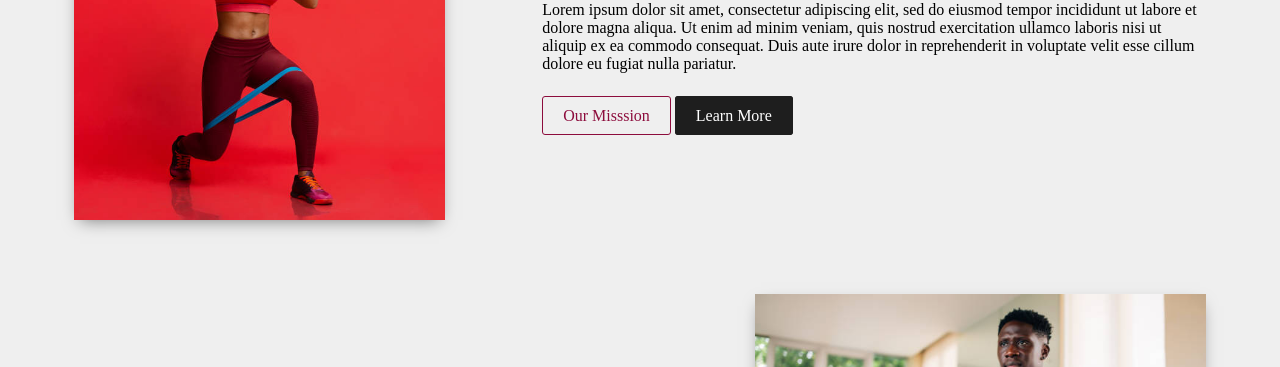
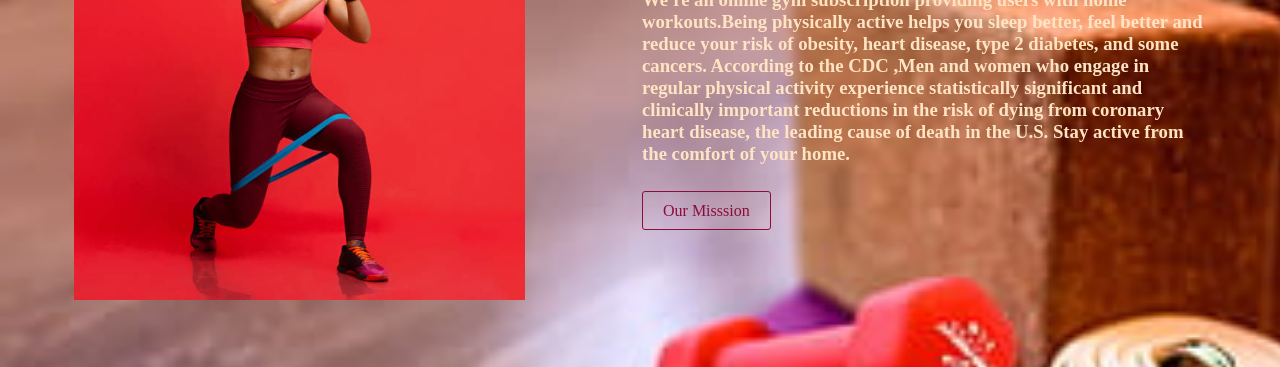
Before and after one commit to shevaughn98/nShape, a website: page front-end/about.html in a window 1280 px wide. Shown: the part 281-648 px from the top of the page. Drawn offline with Linux system fonts and the light colour scheme.

Commit message:
front-end-edited

```diff
--- a/front-end/about.css
+++ b/front-end/about.css
@@ -1,5 +1,12 @@
-       *{
-		background-color: #efefef;
+       body{
+		/* background-color: #efefef; */
+		background-image:url(images/fitness-pic.jpeg);
+		background-repeat: no-repeat;
+		background-size:cover;
+	   }
+
+	   h3{
+		color:bisque;
 	   }
 
 	   .topnav {
@@ -19,11 +26,6 @@
 		background-color: #8c0c3c;
 		color: black;
 	  }
-
-	  #img-1{
-		width:35%;
-	  }
-
 
 		.title{
 		font-size:2em;
@@ -50,8 +52,8 @@
 		.btn2{
 		padding:10px 20px;
 		border-radius:3px;
-		background:#1e1e1e;
-		border:1px solid #1e1e1e;
+		/* background:#1e1e1e; */
+		/* border:1px solid #1e1e1e; */
 		color:#fff;
 		outline:none;
 		transition:0.5s;
@@ -92,7 +94,7 @@
 		height:70%;
 		margin-left:auto;
 		margin-right:auto;
-		box-shadow:0px 6px 16px -6px rgba(1,1,1,0.5);
+		/* box-shadow:0px 6px 16px -6px rgba(1,1,1,0.5); */
 		}
 
 		.section3 table td img{
--- a/front-end/about.html
+++ b/front-end/about.html
@@ -23,10 +23,11 @@
 		  	</td>
 		 	<td>
 		 	<span class="title">About Us</span>
-		<p>Lorem ipsum dolor sit amet, consectetur adipiscing elit, sed do eiusmod tempor incididunt ut labore et dolore magna aliqua. Ut enim ad minim veniam, quis nostrud exercitation ullamco laboris nisi ut aliquip ex ea commodo consequat. Duis aute irure dolor in reprehenderit in voluptate velit esse cillum dolore eu fugiat nulla pariatur.</p>
+		 	<h3> We're an online gym subscription providing users with home workouts.Being physically active helps you sleep better, feel better and reduce your risk of obesity, heart disease, type 2 diabetes, and some cancers. According to the CDC ,Men and women who engage in regular physical activity experience statistically significant and clinically important reductions in the risk of dying from coronary heart disease, the leading cause of death in the U.S. Stay active from the comfort of your home.
+			</h3>
 		 	<br>
 		  	<a href="#OurMission" class="btn1">Our Misssion</a>
-		<a href="" class="btn2">Learn More</a>
+		  	<!-- <a href="" class="btn2">Learn More</a> -->
 		   	</td>
 			</tr>
 		</table>
@@ -37,7 +38,7 @@
 		  <tr>
 		    <td>
 		    <span class="title">Our Mission</span>
-		<p>Lorem ipsum dolor sit amet, consectetur adipiscing elit, sed do eiusmod tempor incididunt ut labore et dolore magna aliqua. Ut enim ad minim veniam, quis nostrud exercitation ullamco laboris nisi ut aliquip ex ea commodo consequat. Duis aute irure dolor in reprehenderit in voluptate velit esse cillum dolore eu fugiat nulla pariatur.</p>
+		    <h3>Physical inactivity in the U.S. is staggering. According to Healthy People 2020, approximately 36 percent of adults do not engage in any leisure-time physical activity.The purpose of this fitness app is to provide users with instructions and examples of one or more types of exercise, physical activity, nutritional programs, and other fitness topics to help them stay fit and lead a more active lifestyle.</h3>
 		   </td>
 <!-- image-2 -->
 		   <td>
@@ -46,8 +47,5 @@
 		 </tr>
 	 </table>
    </section>
-
-<div class="footer">
-</div>
 </body>
 </html>
--- a/front-end/styles/home.css
+++ b/front-end/styles/home.css
@@ -46,7 +46,9 @@ body, html {
     flex: 33.33%;
     padding: 5px;
   }
-
+ .subheading{
+   text-align: center;
+ }
   .bgimg-1, .bgimg-2, .bgimg-3 {
     position: relative;
     opacity: 0.65;
```
Also changed, not shown: front-end/home.html (+6 -5 lines), front-end/images/fitness-pic.jpeg (added). Lines whose indentation alone changed are shown as unchanged.
